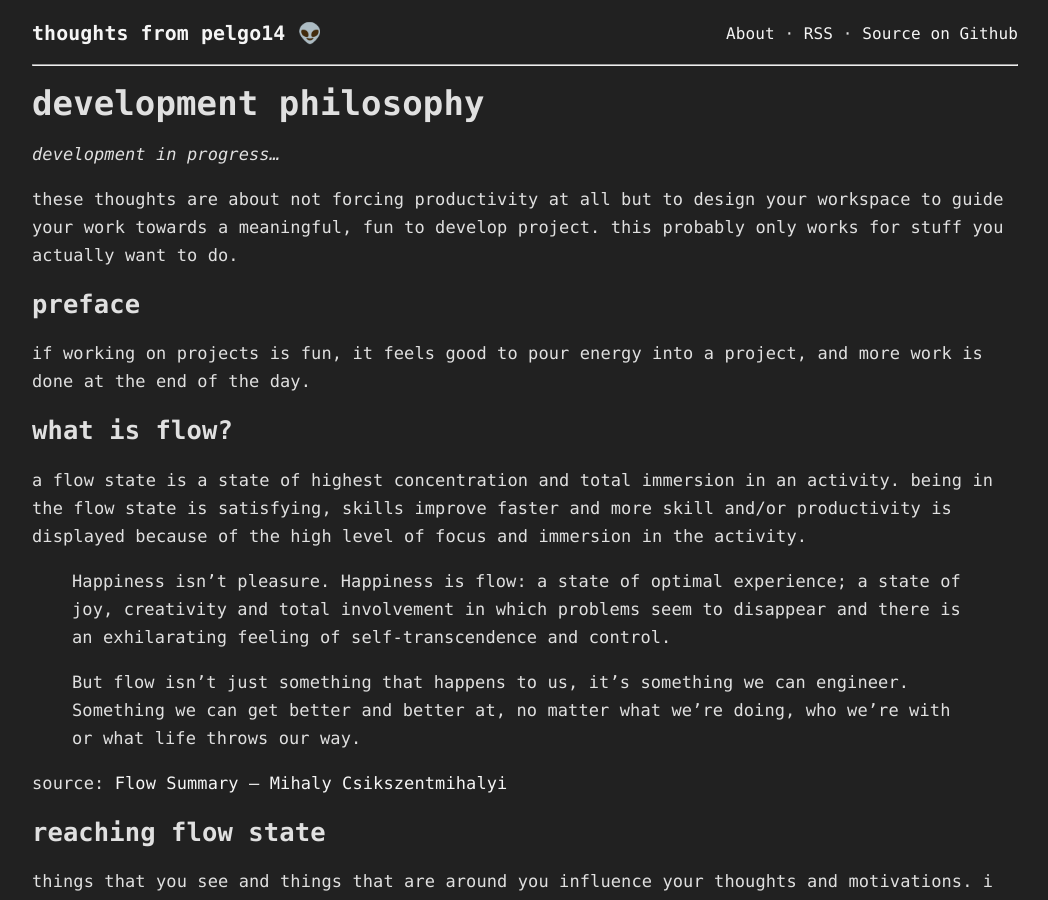
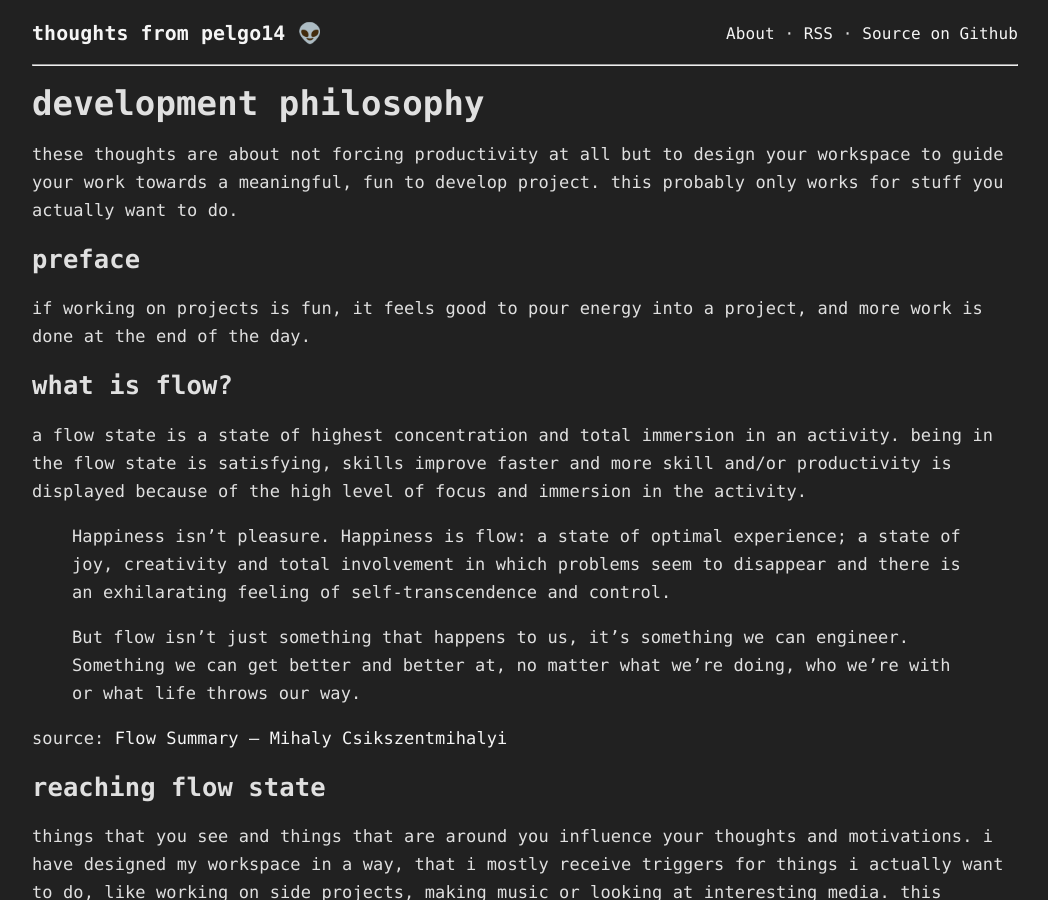
Before and after one commit to giftmischer69/giftmischer69.github.io, a Jekyll site: the page built from _posts/2020-08-27-philosophy.md, in a window 1280 px wide and 900 px high. Shown: the whole window, without its empty margins (115-1163 px from the left). Built offline with Jekyll 4.4.1, drawn with Linux system fonts in a browser that asks for light colours.

Commit message:
updated posts :sparkles:

```diff
--- a/_posts/2020-08-27-philosophy.md
+++ b/_posts/2020-08-27-philosophy.md
@@ -1,10 +1,8 @@
 ---
 layout: post
 title:  "development philosophy"
-categories: [💡]
+categories: [💡, ✨]
 ---
-
-*development in progress...*
 
 these thoughts are about not forcing productivity at all but to design
 your workspace to guide your work towards a meaningful, fun to develop project.
```
Also changed, not shown: _posts/2020-09-09-artificial_rapper.md (+2 -0 lines).
